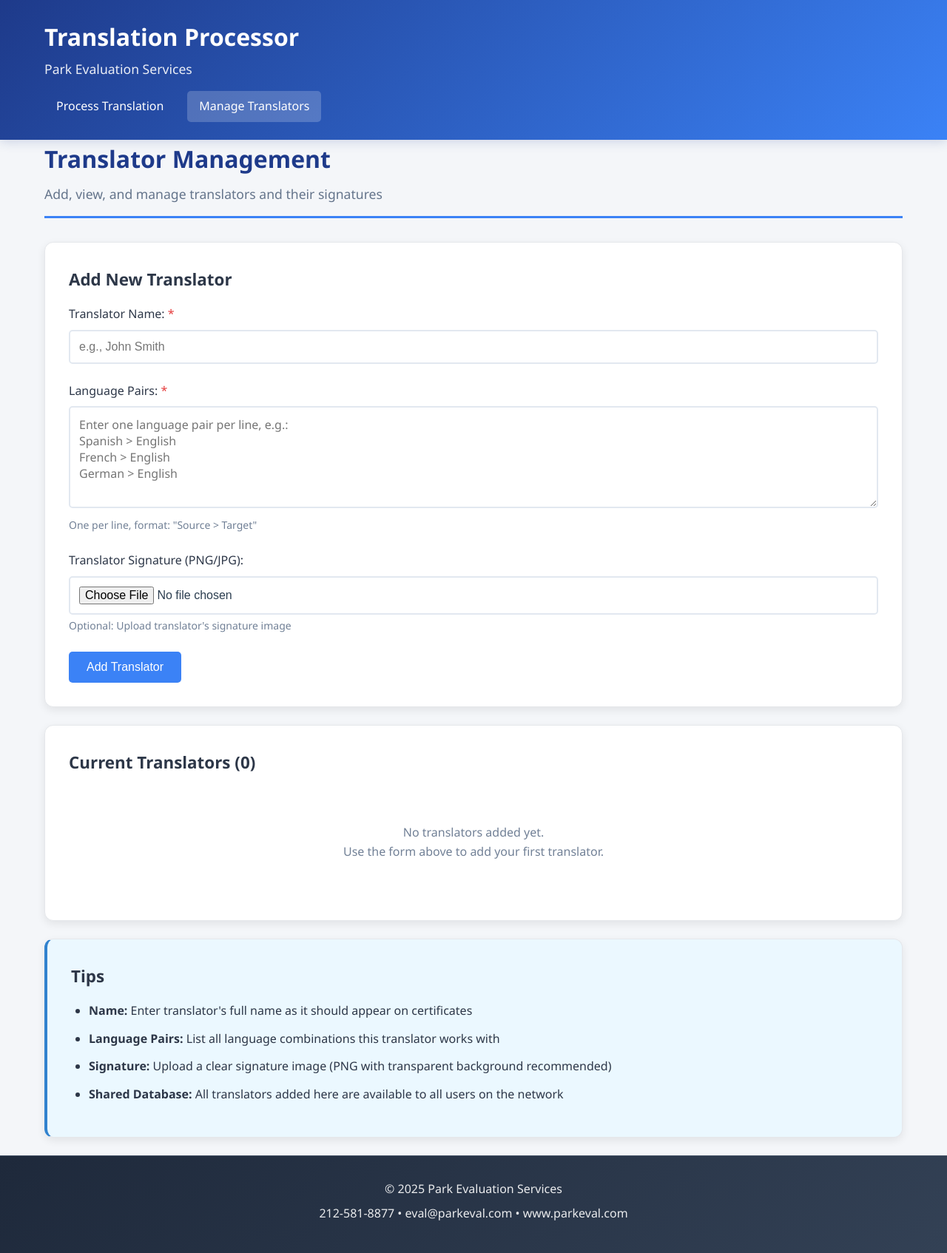
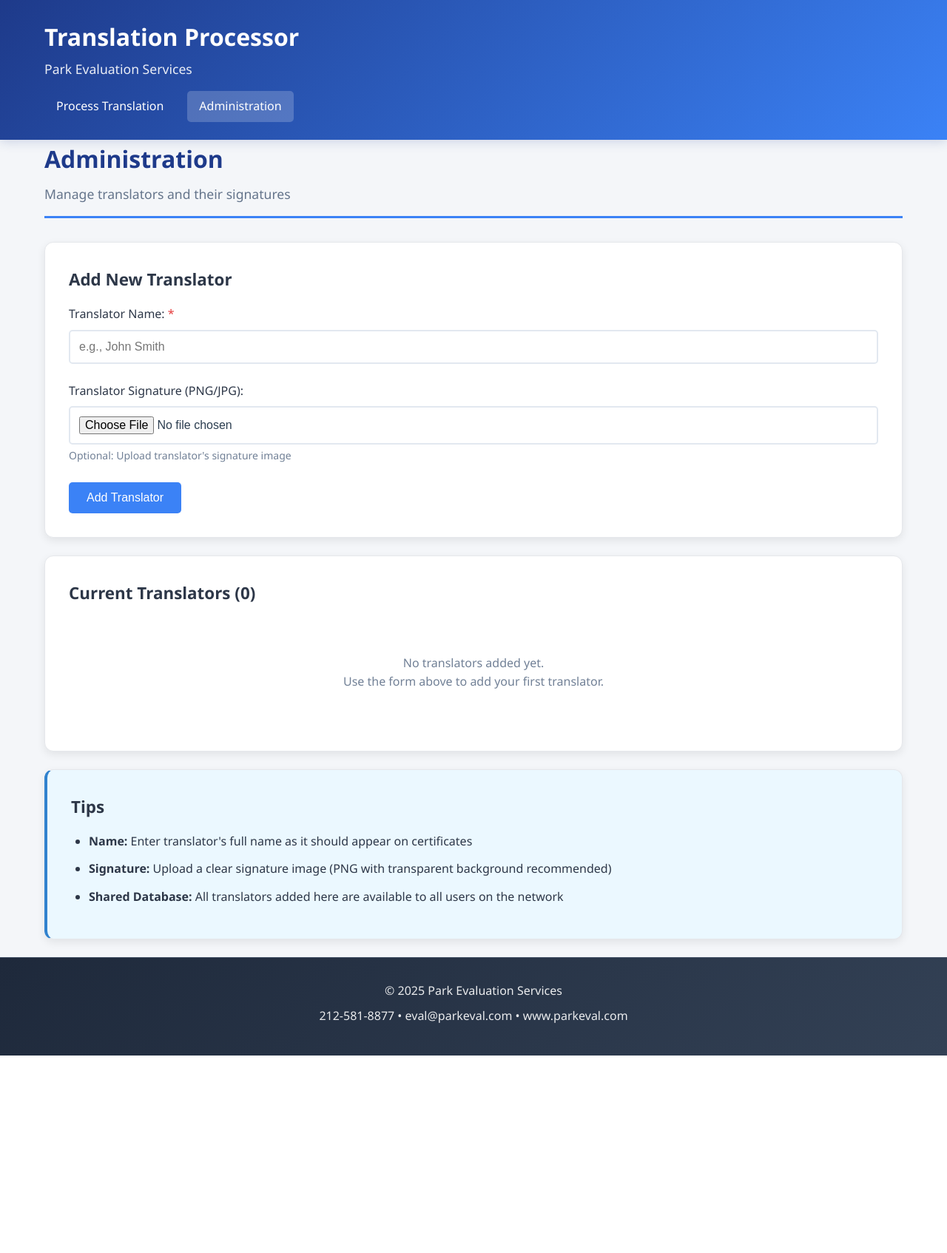
Before and after one commit to bjc144-svg/translationprocessor, a Flask app: page /translators in a window 1280 px wide. Shown: the whole page at 74% size. After the commit the page ends 1427 px from the top, so only its background shows below. Run offline with Flask 3, Linux system fonts and the light colour scheme.

Commit message:
UI improvements: rename navigation, remove language pairs, auto-download
NAVIGATION CHANGES:
- Rename "Manage Translators" to "Administration" throughout UI
- Update page title and header to match new naming
- Simplify administration interface

LANGUAGE PAIRS REMOVAL:
- Remove language_pairs field from translator add/edit forms
- Remove language pairs display from translator list
- Update backend to not require language pairs (default to empty list)
- Simplify translator management to focus on name and signature only
- Update tips and instructions to remove language pairs references

AUTO-DOWNLOAD FIX:
- Remove confirmation dialog on download page
- Enable direct download immediately when page loads
- Better user experience - goes straight to browser save dialog

BACKEND UPDATES:
- Modified add_translator() to not require language_pairs
- Modified update_translator() to not require language_pairs
- Default to empty array for language_pairs to maintain compatibility

TEMPLATE UPDATES:
- webapp/templates/layout.html - Navigation link renamed
- webapp/templates/translators.html - Complete form simplification
- webapp/templates/download.html - Auto-download without dialog
- Remove JavaScript references to language_pairs parameter

This simplifies the translator management workflow and improves
the download user experience.

https://claude.ai/code/session_01P9zLMjK9EGtdaAggADs84V

```diff
--- a/webapp/app.py
+++ b/webapp/app.py
@@ -250,18 +250,13 @@ def add_translator():
     """Add new translator"""
 
     name = request.form.get('name', '').strip()
-    language_pairs = request.form.get('language_pairs', '').strip()
 
     if not name:
         flash('Translator name is required', 'error')
         return redirect(url_for('translators'))
 
-    if not language_pairs:
-        flash('At least one language pair is required', 'error')
-        return redirect(url_for('translators'))
-
-    # Parse language pairs (one per line)
-    pairs = [line.strip() for line in language_pairs.split('\n') if line.strip()]
+    # Language pairs no longer required - default to empty list
+    pairs = []
 
     # Handle signature upload
     signature_path = None
@@ -298,18 +293,13 @@ def update_translator(old_name):
     """Update existing translator"""
 
     new_name = request.form.get('name', '').strip()
-    language_pairs = request.form.get('language_pairs', '').strip()
 
     if not new_name:
         flash('Translator name is required', 'error')
         return redirect(url_for('translators'))
 
-    if not language_pairs:
-        flash('At least one language pair is required', 'error')
-        return redirect(url_for('translators'))
-
-    # Parse language pairs (one per line)
-    pairs = [line.strip() for line in language_pairs.split('\n') if line.strip()]
+    # Language pairs no longer required - default to empty list
+    pairs = []
 
     # Handle signature upload
     signature_path = None
--- a/webapp/templates/layout.html
+++ b/webapp/templates/layout.html
@@ -15,7 +15,7 @@
             </div>
             <nav>
                 <a href="{{ url_for('index') }}" class="{% if request.endpoint == 'index' %}active{% endif %}">Process Translation</a>
-                <a href="{{ url_for('translators') }}" class="{% if request.endpoint == 'translators' %}active{% endif %}">Manage Translators</a>
+                <a href="{{ url_for('translators') }}" class="{% if request.endpoint == 'translators' %}active{% endif %}">Administration</a>
             </nav>
         </div>
     </header>
--- a/webapp/templates/translators.html
+++ b/webapp/templates/translators.html
@@ -1,11 +1,11 @@
 {% extends "layout.html" %}
 
-{% block title %}Manage Translators{% endblock %}
+{% block title %}Administration{% endblock %}
 
 {% block content %}
 <div class="page-header">
-    <h2>Translator Management</h2>
-    <p>Add, view, and manage translators and their signatures</p>
+    <h2>Administration</h2>
+    <p>Manage translators and their signatures</p>
 </div>
 
 <div class="translator-container">
@@ -16,12 +16,6 @@
             <div class="form-group">
                 <label for="name">Translator Name: <span class="required">*</span></label>
                 <input type="text" id="name" name="name" required placeholder="e.g., John Smith">
-            </div>
-
-            <div class="form-group">
-                <label for="language_pairs">Language Pairs: <span class="required">*</span></label>
-                <textarea id="language_pairs" name="language_pairs" rows="5" required placeholder="Enter one language pair per line, e.g.:&#10;Spanish > English&#10;French > English&#10;German > English"></textarea>
-                <small>One per line, format: "Source > Target"</small>
             </div>
 
             <div class="form-group">
@@ -44,14 +38,6 @@
                     <div class="translator-item">
                         <div class="translator-info">
                             <h4>{{ translator.name }}</h4>
-                            <div class="language-pairs">
-                                <strong>Language Pairs:</strong>
-                                <ul>
-                                    {% for pair in translator.language_pairs %}
-                                        <li>{{ pair }}</li>
-                                    {% endfor %}
-                                </ul>
-                            </div>
                             <div class="signature-status">
                                 <strong>Signature:</strong>
                                 {% if translator.signature_path %}
@@ -65,7 +51,7 @@
                             </small>
                         </div>
                         <div class="translator-actions">
-                            <button type="button" class="btn btn-primary btn-small" onclick="showEditForm('{{ translator.name }}', '{{ translator.language_pairs|join('\\n') }}', '{{ translator.signature_path or '' }}')">Edit</button>
+                            <button type="button" class="btn btn-primary btn-small" onclick="showEditForm('{{ translator.name }}', '{{ translator.signature_path or '' }}')">Edit</button>
                             <form action="{{ url_for('delete_translator', name=translator.name) }}" method="post" style="display:inline;" onsubmit="return confirm('Delete translator {{ translator.name }}? This cannot be undone.');">
                                 <button type="submit" class="btn btn-danger btn-small">Delete</button>
                             </form>
@@ -86,7 +72,6 @@
         <h3>Tips</h3>
         <ul class="instructions">
             <li><strong>Name:</strong> Enter translator's full name as it should appear on certificates</li>
-            <li><strong>Language Pairs:</strong> List all language combinations this translator works with</li>
             <li><strong>Signature:</strong> Upload a clear signature image (PNG with transparent background recommended)</li>
             <li><strong>Shared Database:</strong> All translators added here are available to all users on the network</li>
         </ul>
@@ -106,12 +91,6 @@
                     </div>
 
                     <div class="form-group">
-                        <label for="edit_language_pairs">Language Pairs: <span class="required">*</span></label>
-                        <textarea id="edit_language_pairs" name="language_pairs" rows="5" required></textarea>
-                        <small>One per line, format: "Source > Target"</small>
-                    </div>
-
-                    <div class="form-group">
                         <label for="edit_signature">Update Signature (PNG/JPG):</label>
                         <input type="file" id="edit_signature" name="signature" accept=".png,.jpg,.jpeg,.gif">
                         <small id="current_signature_text">Optional: Upload new signature to replace existing</small>
@@ -128,10 +107,9 @@
 </div>
 
 <script>
-function showEditForm(name, languagePairs, signaturePath) {
+function showEditForm(name, signaturePath) {
     document.getElementById('edit_old_name').value = name;
     document.getElementById('edit_name').value = name;
-    document.getElementById('edit_language_pairs').value = languagePairs;
 
     // Update form action
     document.getElementById('editTranslatorForm').action = "{{ url_for('update_translator', old_name='PLACEHOLDER') }}".replace('PLACEHOLDER', encodeURIComponent(name));
```
Also changed, not shown: webapp/templates/download.html (+5 -6 lines).
